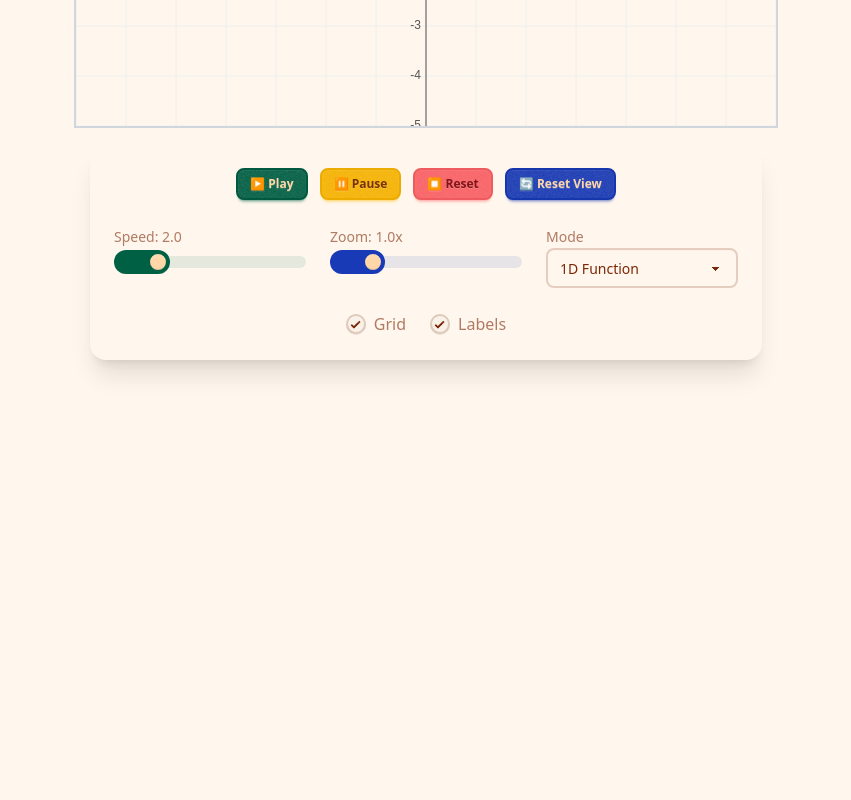
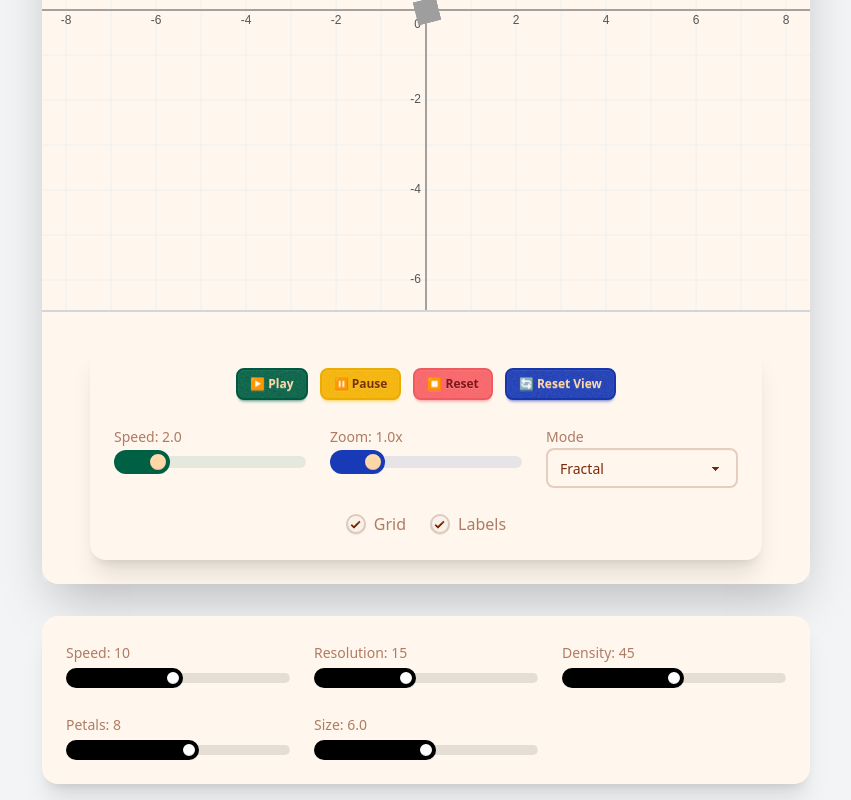
Before and after one commit to alpha-og/autograph, a React (Vite) app: page / in a window 1280 px wide. Shown: the part 400-1200 px from the top of the page, without its empty margins (214-1065 px from the left). Before the commit the page ends 800 px from the top, so only its background shows below. Built offline with nearby package versions, Linux system fonts and the light colour scheme.

Commit message:
feat: fractal based pattern drawing

```diff
--- a/src/App.jsx
+++ b/src/App.jsx
@@ -1,14 +1,149 @@
-import DrawingCanvas from "./components/DrawingCanvas";
+import React, { useState, useCallback } from "react";
+import DrawingCanvas from "./components/DrawingCanvas"; // Make sure the path is correct
 
-export default function App() {
+/**
+ * A component for rendering sliders to control the Pookalam parameters.
+ */
+function PookalamControls({ params, setParams }) {
+  const handleChange = (e) => {
+    const { name, value } = e.target;
+    setParams((prevParams) => ({
+      ...prevParams,
+      [name]: Number(value),
+    }));
+  };
+
+  const controlData = [
+    { name: "speed", min: 1, max: 20, step: 0.5, label: "Speed" },
+    { name: "resolution", min: 5, max: 30, step: 1, label: "Resolution" },
+    { name: "density", min: 10, max: 80, step: 1, label: "Density" },
+    { name: "petals", min: 3, max: 12, step: 1, label: "Petals" },
+    { name: "size", min: 4, max: 8, step: 0.1, label: "Size" },
+  ];
+
   return (
-    <div className="p-6 space-y-8">
-      <DrawingCanvas
-        spriteUrl="/sprite.png"
-        width={700}
-        height={500}
-        scale={50}
-      />
+    <div className="card bg-base-100 shadow-xl p-6 w-full max-w-3xl mx-auto space-y-4">
+      <div className="grid grid-cols-1 md:grid-cols-3 gap-6">
+        {controlData.map(({ name, min, max, step, label }) => (
+          <div className="form-control" key={name}>
+            <label className="label text-sm font-medium">
+              <span>
+                {label}: {params[name].toFixed(name === "size" ? 1 : 0)}
+              </span>
+            </label>
+            <input
+              type="range"
+              name={name}
+              min={min}
+              max={max}
+              step={step}
+              value={params[name]}
+              onChange={handleChange}
+              className="range range-primary range-sm"
+            />
+          </div>
+        ))}
+      </div>
     </div>
   );
 }
+
+export default function App() {
+  const [params, setParams] = useState({
+    speed: 10,
+    resolution: 15,
+    density: 45,
+    petals: 8,
+    size: 6.0,
+  });
+
+  /**
+   * This function is now wrapped in `useCallback`. This is a performance optimization
+   * that ensures the function is only recreated when its dependencies (the user-
+   * controllable parameters) change.
+   */
+  const finalPookalam = useCallback(
+    (t) => {
+      const points = [];
+      // Parameters are now sourced from the state object
+      const baseRadius = params.size;
+      const numFillLayers = Math.floor(params.density);
+      const mainPetals = Math.floor(params.petals);
+
+      for (let i = 0; i < numFillLayers; i++) {
+        const rScale = numFillLayers > 1 ? i / (numFillLayers - 1) : 1;
+        const ringDepth = numFillLayers - i;
+
+        // --- PHASE 3: The Outer Layer ---
+        const outerMaxRadius = baseRadius;
+        const outerRippleFreq = mainPetals * 3;
+        const r_outer_outline =
+          outerMaxRadius *
+          (1 +
+            0.15 * Math.sin(mainPetals * t) +
+            0.04 * Math.cos(outerRippleFreq * t));
+        const r_outer_scaled = r_outer_outline * rScale;
+        points.push({
+          x: r_outer_scaled * Math.cos(t),
+          y: r_outer_scaled * Math.sin(t),
+          depth: ringDepth,
+        });
+
+        // --- PHASE 2: The Middle Ring ---
+        const midRingPositionRadius = baseRadius * 0.6;
+        const midPetalMaxRadius = baseRadius * 0.28;
+        const midPetalShape = 5;
+
+        for (let j = 0; j < mainPetals; j++) {
+          const petalAngle = (j / mainPetals) * Math.PI * 2;
+          const petalCenterX = midRingPositionRadius * Math.cos(petalAngle);
+          const petalCenterY = midRingPositionRadius * Math.sin(petalAngle);
+          const r_mid_outline =
+            midPetalMaxRadius * (1 + 0.3 * Math.cos(midPetalShape * t));
+          const r_mid_scaled = r_mid_outline * rScale;
+          const rotationAngle = Math.PI / 4;
+          const x_mid_local = r_mid_scaled * Math.cos(t + rotationAngle);
+          const y_mid_local = r_mid_scaled * Math.sin(t + rotationAngle);
+          points.push({
+            x: petalCenterX + x_mid_local,
+            y: petalCenterY + y_mid_local,
+            depth: ringDepth + 1000,
+          });
+        }
+
+        // --- PHASE 1: The Core ---
+        const coreMaxRadius = baseRadius * 0.35;
+        const r_core_outline =
+          coreMaxRadius * (1 - 0.3 * Math.sin(mainPetals * t + Math.PI / 2));
+        const r_core_scaled = r_core_outline * rScale;
+        points.push({
+          x: r_core_scaled * Math.cos(t),
+          y: r_core_scaled * Math.sin(t),
+          depth: ringDepth + 2000,
+        });
+      }
+      return points;
+    },
+    [params],
+  );
+
+  return (
+    <div className="flex flex-col items-center justify-center min-h-screen bg-gray-100 p-4 gap-8">
+      <h1 className="text-3xl font-bold text-gray-800">Pookalam Autograph</h1>
+      <div className="rounded-lg overflow-hidden shadow-2xl">
+        <DrawingCanvas
+          // Pass the controllable parameters as props to the canvas
+          equation={finalPookalam}
+          mode="fractal"
+          spriteUrl="https://creazilla-store.fra1.digitaloceanspaces.com/emojis/56533/blossom-emoji.png"
+          width={800}
+          height={600}
+          scale={45}
+          resolution={params.resolution}
+          speed={params.speed}
+        />
+      </div>
+      <PookalamControls params={params} setParams={setParams} />
+    </div>
+  );
+}
--- a/src/components/DrawingCanvas.jsx
+++ b/src/components/DrawingCanvas.jsx
@@ -7,7 +7,7 @@ import React, {
 } from "react";
 
 /**
- * EquationPlotter – generates points for equations based on the visible canvas area.
+ * EquationPlotter – generates points for equations.
  */
 function EquationPlotter({
   mode,
@@ -15,14 +15,19 @@ function EquationPlotter({
   parametric,
   implicit,
   resolution,
-  view, // { xMin, xMax, yMin, yMax }
+  view,
 }) {
   const points = [];
   const { xMin, xMax, yMin, yMax } = view;
 
   try {
-    if (mode === "1d" && typeof equation === "function") {
-      const step = (xMax - xMin) / (resolution * (xMax - xMin));
+    if (mode === "fractal" && typeof equation === "function") {
+      const tStep = (Math.PI * 2) / (resolution * 20);
+      for (let t = 0; t < Math.PI * 2; t += tStep) {
+        points.push(...equation(t));
+      }
+    } else if (mode === "1d" && typeof equation === "function") {
+      const step = 1 / resolution;
       for (let x = xMin; x <= xMax; x += step) {
         const y = equation(x);
         if (Number.isFinite(y)) {
@@ -30,8 +35,9 @@ function EquationPlotter({
         }
       }
     } else if (mode === "parametric" && typeof parametric === "function") {
-      const tRange = Math.PI * 4;
-      const step = tRange / (resolution * 100);
+      const tRange = Math.PI * 2;
+      const numPoints = resolution * 200;
+      const step = (tRange * 2) / numPoints;
       for (let t = -tRange; t <= tRange; t += step) {
         const result = parametric(t);
         if (result && Number.isFinite(result.x) && Number.isFinite(result.y)) {
@@ -39,8 +45,9 @@ function EquationPlotter({
         }
       }
     } else if (mode === "implicit" && typeof implicit === "function") {
-      const stepX = (xMax - xMin) / (resolution * 20);
-      const stepY = (yMax - yMin) / (resolution * 20);
+      const numSteps = resolution * 15;
+      const stepX = (xMax - xMin) / numSteps;
+      const stepY = (yMax - yMin) / numSteps;
       const tolerance = 0.1;
       for (let x = xMin; x <= xMax; x += stepX) {
         for (let y = yMin; y <= yMax; y += stepY) {
@@ -51,7 +58,7 @@ function EquationPlotter({
         }
       }
     } else {
-      const step = (xMax - xMin) / (resolution * (xMax - xMin));
+      const step = 1 / resolution;
       for (let x = xMin; x <= xMax; x += step) {
         points.push({ x, y: Math.sin(x) });
       }
@@ -184,8 +191,9 @@ function Controls({
             onChange={(e) => setMode(e.target.value)}
             className="select select-bordered w-full"
           >
+            <option value="fractal">Fractal</option>
+            <option value="parametric">Parametric</option>
             <option value="1d">1D Function</option>
-            <option value="parametric">Parametric</option>
             <option value="implicit">Implicit</option>
           </select>
         </div>
@@ -234,14 +242,12 @@ export default function EnhancedDrawingCanvas({
 }) {
   const canvasRef = useRef(null);
   const spriteImgRef = useRef(null);
-
   const animationRef = useRef(null);
   const progressRef = useRef(0);
   const runningRef = useRef(true);
   const statusRef = useRef("drawing");
   const completionTimestampRef = useRef(null);
   const lastTimeRef = useRef(performance.now());
-
   const spriteAlphaRef = useRef(1);
   const pathAlphaRef = useRef(1);
 
@@ -281,30 +287,55 @@ export default function EnhancedDrawingCanvas({
   );
 
   const points = useMemo(() => {
-    const view = {
-      xMin: toWorldCoords(0, 0).x,
-      xMax: toWorldCoords(width, 0).x,
-      yMin: toWorldCoords(0, height).y,
-      yMax: toWorldCoords(0, 0).y,
-    };
-    return EquationPlotter({
+    const staticView = { xMin: -12, xMax: 12, yMin: -12, yMax: 12 };
+    const generatedPoints = EquationPlotter({
       mode: currentMode,
       equation,
       parametric,
       implicit,
       resolution,
-      view,
+      view: staticView,
     });
-  }, [
-    currentMode,
-    equation,
-    parametric,
-    implicit,
-    resolution,
-    toWorldCoords,
-    width,
-    height,
-  ]);
+
+    // ✨ FIX: For fractals, sort the points by depth to draw from the center out.
+    if (currentMode === "fractal") {
+      generatedPoints.sort((a, b) => b.depth - a.depth);
+    }
+
+    return generatedPoints;
+  }, [currentMode, equation, parametric, implicit, resolution]);
+
+  const pathSegments = useMemo(() => {
+    if (!points || points.length === 0) return [];
+    if (currentMode !== "fractal") {
+      return [{ color: "52, 152, 219", points: points }];
+    }
+    const segments = [];
+    const colors = [
+      "255, 165, 0",
+      "220, 20, 60",
+      "255, 215, 0",
+      "139, 0, 139",
+      "0, 191, 255",
+    ];
+    let colorIndex = 0;
+    let pointsUntilChange = Math.floor(Math.random() * 400 + 200);
+    let currentSegment = { color: colors[colorIndex], points: [] };
+    for (const point of points) {
+      currentSegment.points.push(point);
+      pointsUntilChange--;
+      if (pointsUntilChange <= 0) {
+        segments.push(currentSegment);
+        colorIndex = (colorIndex + 1) % colors.length;
+        pointsUntilChange = Math.floor(Math.random() * 400 + 200);
+        currentSegment = { color: colors[colorIndex], points: [] };
+      }
+    }
+    if (currentSegment.points.length > 0) {
+      segments.push(currentSegment);
+    }
+    return segments;
+  }, [points, currentMode]);
 
   const drawScene = useCallback(
     (ctx) => {
@@ -316,13 +347,10 @@ export default function EnhancedDrawingCanvas({
       if (showGridState) {
         ctx.strokeStyle = "#eee";
         ctx.lineWidth = 1;
-
         const origin = toCanvasCoords(0, 0);
-
         const xStep = 1;
         const startX = Math.floor(toWorldCoords(0, 0).x / xStep) * xStep;
         const endX = Math.ceil(toWorldCoords(width, 0).x / xStep) * xStep;
-
         for (let x = startX; x <= endX; x += xStep) {
           const cx = toCanvasCoords(x, 0).x;
           ctx.beginPath();
@@ -330,11 +358,9 @@ export default function EnhancedDrawingCanvas({
           ctx.lineTo(cx, height);
           ctx.stroke();
         }
-
         const yStep = 1;
         const startY = Math.floor(toWorldCoords(0, height).y / yStep) * yStep;
         const endY = Math.ceil(toWorldCoords(0, 0).y / yStep) * yStep;
-
         for (let y = startY; y <= endY; y += yStep) {
           const cy = toCanvasCoords(0, y).y;
           ctx.beginPath();
@@ -365,7 +391,6 @@ export default function EnhancedDrawingCanvas({
         for (let x = startX; x <= endX; x += xStep) {
           if (x !== 0) ctx.fillText(x, toCanvasCoords(x, 0).x, origin.y + 5);
         }
-
         ctx.textAlign = "right";
         ctx.textBaseline = "middle";
         const yStep = Math.ceil(50 / currentScale);
@@ -377,30 +402,40 @@ export default function EnhancedDrawingCanvas({
         ctx.fillText("0", origin.x - 5, origin.y + 15);
       }
 
-      const pts = points.map((p) => toCanvasCoords(p.x, p.y));
-      ctx.strokeStyle = `rgba(52, 152, 219, ${pathAlphaRef.current})`;
-      ctx.lineWidth = 3;
-      ctx.lineCap = "round";
-      ctx.lineJoin = "round";
+      let pointsToDraw =
+        statusRef.current === "drawing"
+          ? Math.floor(progressRef.current)
+          : points.length;
 
-      if (pts.length > 1) {
+      for (const segment of pathSegments) {
+        if (pointsToDraw <= 0) break;
+        const pointsInThisSegment = Math.min(
+          segment.points.length,
+          pointsToDraw,
+        );
+        const segmentPoints = segment.points.slice(0, pointsInThisSegment);
+        if (segmentPoints.length < 2) {
+          pointsToDraw -= segmentPoints.length;
+          continue;
+        }
+        const pts = segmentPoints.map((p) => toCanvasCoords(p.x, p.y));
+        ctx.strokeStyle = `rgba(${segment.color}, ${pathAlphaRef.current})`;
+        ctx.lineWidth = currentMode === "fractal" ? 2 : 3;
+        ctx.lineCap = "round";
+        ctx.lineJoin = "round";
         ctx.beginPath();
         ctx.moveTo(pts[0].x, pts[0].y);
-
-        const pathEndIndex =
-          statusRef.current === "drawing"
-            ? Math.floor(progressRef.current)
-            : pts.length - 1;
-
-        for (let i = 1; i <= pathEndIndex && i < pts.length; i++) {
+        for (let i = 1; i < pts.length; i++) {
           ctx.lineTo(pts[i].x, pts[i].y);
         }
         ctx.stroke();
+        pointsToDraw -= segmentPoints.length;
       }
 
+      const allCanvasPoints = points.map((p) => toCanvasCoords(p.x, p.y));
       Sprite({
         ctx,
-        pts,
+        pts: allCanvasPoints,
         progress: progressRef.current,
         alpha: spriteAlphaRef.current,
         sprite: spriteImgRef.current,
@@ -408,7 +443,19 @@ export default function EnhancedDrawingCanvas({
 
       ctx.restore();
     },
-    [width, height, points, toCanvasCoords, showGridState, showLabelsState],
+    [
+      pathSegments,
+      points,
+      toCanvasCoords,
+      showGridState,
+      showLabelsState,
+      currentMode,
+      width,
+      height,
+      scale,
+      zoom,
+      offset,
+    ],
   );
 
   const handleReset = useCallback(() => {
@@ -423,12 +470,9 @@ export default function EnhancedDrawingCanvas({
   }, []);
 
   const startAnimation = useCallback(() => {
-    if (animationRef.current) {
-      cancelAnimationFrame(animationRef.current);
-    }
+    if (animationRef.current) cancelAnimationFrame(animationRef.current);
     runningRef.current = true;
     lastTimeRef.current = performance.now();
-
     const ctx = canvasRef.current.getContext("2d");
 
     const animate = (timestamp) => {
@@ -436,14 +480,12 @@ export default function EnhancedDrawingCanvas({
       lastTimeRef.current = timestamp;
 
       if (runningRef.current) {
-        const pts = points;
-        if (pts && pts.length > 0) {
+        if (points && points.length > 0) {
           const progressSpeed = (speed * 50 * deltaTime) / 1000;
-
           if (statusRef.current === "drawing") {
             progressRef.current += progressSpeed;
-            if (progressRef.current >= pts.length - 1) {
-              progressRef.current = pts.length - 1;
+            if (progressRef.current >= points.length - 1) {
+              progressRef.current = points.length - 1;
               statusRef.current = "holding";
               completionTimestampRef.current = timestamp;
             }
@@ -455,10 +497,8 @@ export default function EnhancedDrawingCanvas({
           } else if (statusRef.current === "fading") {
             const elapsedFade = timestamp - completionTimestampRef.current;
             const currentAlpha = Math.max(0, 1 - elapsedFade / fadeDuration);
-
             spriteAlphaRef.current = currentAlpha;
             pathAlphaRef.current = currentAlpha;
-
             if (currentAlpha <= 0) {
               handleReset();
             }
@@ -479,13 +519,8 @@ export default function EnhancedDrawingCanvas({
   }, [startAnimation]);
 
   useEffect(() => {
-    progressRef.current = 0;
-    spriteAlphaRef.current = 1;
-    pathAlphaRef.current = 1;
-    statusRef.current = "drawing";
-    completionTimestampRef.current = null;
-    startAnimation();
-  }, [points, startAnimation]);
+    handleReset();
+  }, [points, handleReset]);
 
   const handleMouseDown = useCallback((e) => {
     isDragging.current = true;
@@ -513,36 +548,31 @@ export default function EnhancedDrawingCanvas({
       const rect = canvasRef.current.getBoundingClientRect();
       const mouseX = e.clientX - rect.left;
       const mouseY = e.clientY - rect.top;
-
       const zoomFactor = 0.1;
       const delta = e.deltaY > 0 ? -zoomFactor : zoomFactor;
       const newZoom = Math.min(Math.max(0.1, zoom + delta * zoom), 10);
-
       if (newZoom === zoom) return;
-
       const newOffsetX =
         offset.x - ((mouseX - width / 2) / scale) * (1 / zoom - 1 / newZoom);
       const newOffsetY =
         offset.y + ((mouseY - height / 2) / scale) * (1 / zoom - 1 / newZoom);
-
       setZoom(newZoom);
       setOffset({ x: newOffsetX, y: newOffsetY });
     },
-    [zoom, offset.x, offset.y, width, height, scale],
+    [zoom, offset, width, height, scale],
   );
 
   const handlePlay = () => {
     runningRef.current = true;
   };
   const handlePause = () => (runningRef.current = false);
-
   const handleResetView = () => {
     setZoom(1);
     setOffset({ x: 0, y: 0 });
   };
 
   return (
-    <div className="flex flex-col items-center gap-4">
+    <div className="card flex flex-col items-center gap-4 bg-base-100 shadow-xl p-6 w-full max-w-3xl mx-auto space-y-4">
       <div
         className="cursor-grab active:cursor-grabbing border-2 border-gray-300"
         onMouseDown={handleMouseDown}
```
